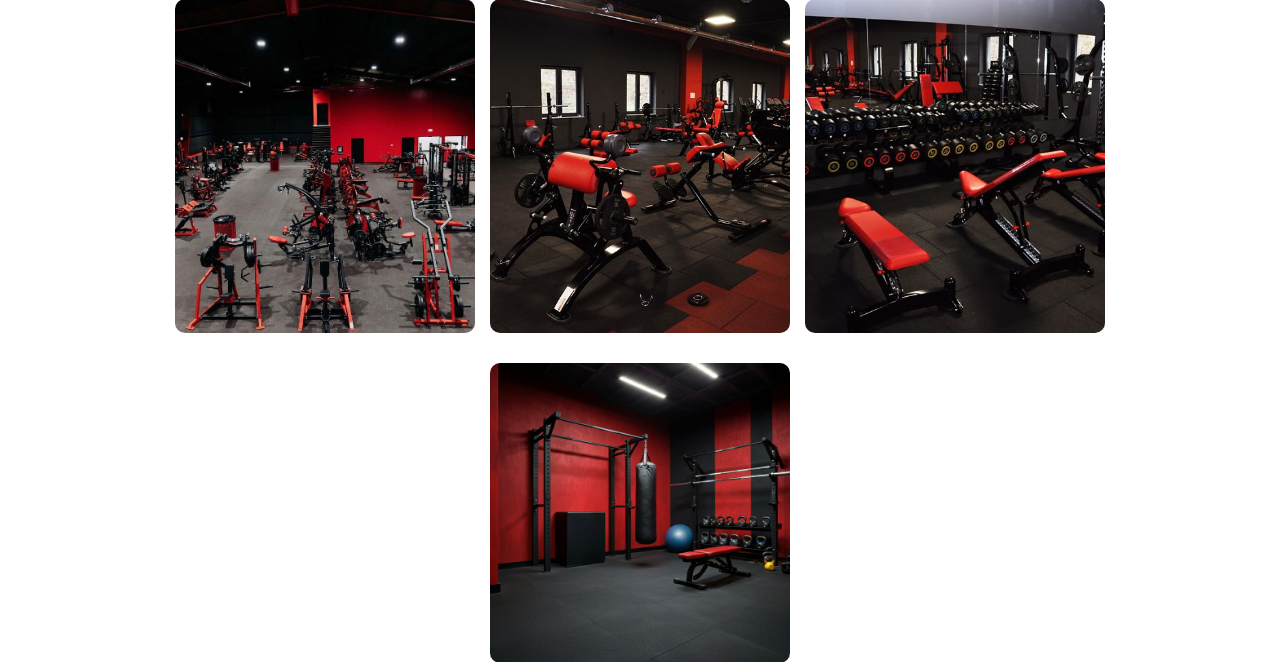
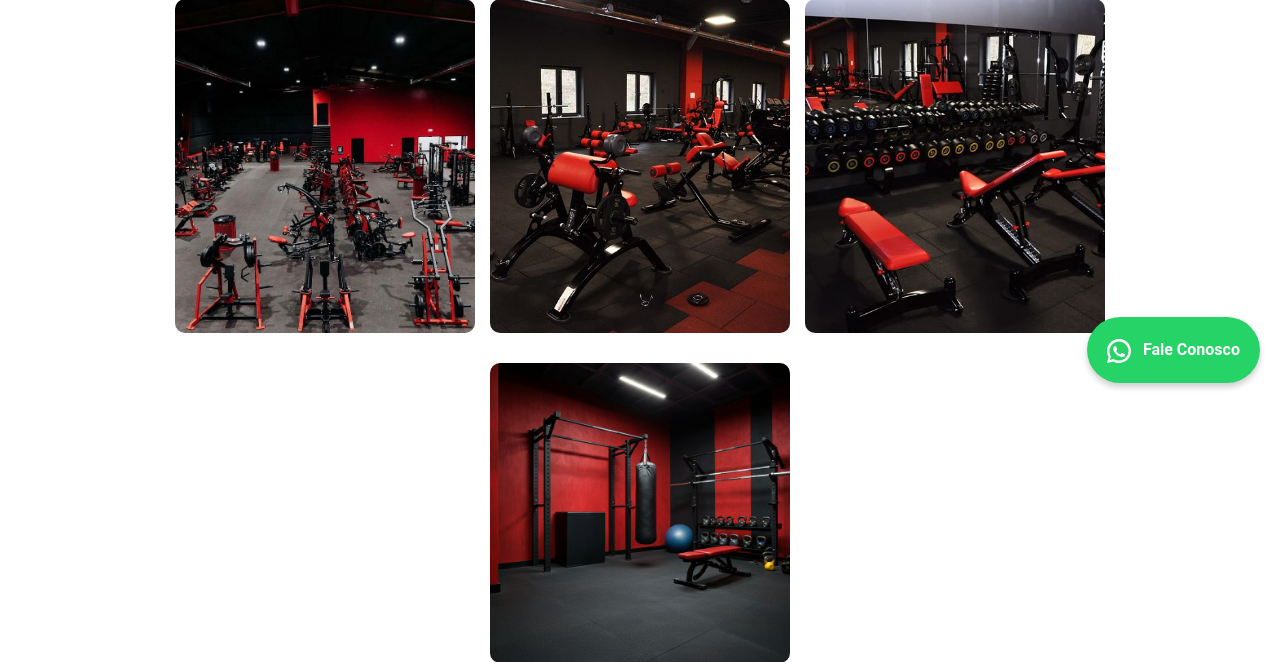
Before and after one commit to Samuel1-salc/Gyga-fit-gym, a PHP site: page /view/telaInicialAcademia.php in a window 1280 px wide. Shown: the part 397-1059 px from the top of the page. Run offline with PHP 8.4, Linux system fonts and the light colour scheme.

Commit message:
Feature que adiciona o botão Fale Conosco

```diff
--- a/view/style/inicial.css
+++ b/view/style/inicial.css
@@ -6,6 +6,25 @@
 
 h2, h3, p {
     text-align: center;
+}
+
+.whatsapp-button {
+    position: fixed;
+    bottom: 20px;
+    right: 20px;
+    background-color: #25D366;
+    color: white;
+    padding: 12px 20px;
+    border-radius: 50px;
+    text-decoration: none;
+    font-weight: bold;
+    box-shadow: 0 4px 6px rgba(0,0,0,0.2);
+    transition: background-color 0.3s ease;
+    z-index: 1000;
+}
+
+.whatsapp-button:hover {
+    background-color: #1ebe5d;
 }
 
 section p {
--- a/view/telaInicialAcademia.php
+++ b/view/telaInicialAcademia.php
@@ -55,12 +55,14 @@
 
 <!DOCTYPE html>
 <html lang="pt-BR">
+
 <head>
     <meta charset="UTF-8">
     <meta name="viewport" content="width=device-width, initial-scale=1.0">
     <title>Gyga Fit - Academia</title>
     <link rel="stylesheet" href="/Gyga-fit-gym/view/style/inicial.css">
 </head>
+
 <body>
     <header>
         <div class="logo">GYGA FIT
@@ -81,7 +83,8 @@
     <section id="sobre">
         <h2>Sobre a Gyga Fit</h2>
         <div class="descricao-sobre">
-            <p>A Gyga Fit é uma academia moderna com foco em bem-estar, performance e saúde. Unidades equipadas e profissionais qualificados.</p>
+            <p>A Gyga Fit é uma academia moderna com foco em bem-estar, performance e saúde. Unidades equipadas e
+                profissionais qualificados.</p>
         </div>
 
         <div class="imagens-sobre">
@@ -149,5 +152,17 @@
     <footer>
         <p>&copy; 2025 Gyga Fit - Todos os direitos reservados.</p>
     </footer>
+
+    <a href="https://api.whatsapp.com/send/?phone=%2B5561999426618&text=Ol%C3%A1%2C+Tenho+interesse+em+entrar+na+Gyga+Fit.+Me+passe+mais+informa%C3%A7%C3%B5es%21&type=phone_number&app_absent=0"
+        class="whatsapp-button" target="_blank" title="Fale conosco pelo WhatsApp">
+        <svg xmlns="http://www.w3.org/2000/svg" fill="white" viewBox="0 0 24 24" width="24" height="24"
+            style="vertical-align: middle; margin-right: 8px;">
+            <path
+                d="M20.52 3.48A11.867 11.867 0 0 0 12 0C5.373 0 0 5.373 0 12c0 2.113.553 4.178 1.6 6.017L0 24l6.154-1.578A11.952 11.952 0 0 0 12 24c6.627 0 12-5.373 12-12 0-3.19-1.24-6.188-3.48-8.52zM12 21.6a9.556 9.556 0 0 1-5.017-1.422l-.36-.214-3.654.936.973-3.56-.234-.37A9.514 9.514 0 0 1 2.4 12C2.4 6.93 6.93 2.4 12 2.4S21.6 6.93 21.6 12 17.07 21.6 12 21.6zm5.25-6.72c-.288-.144-1.71-.843-1.976-.94-.266-.097-.46-.144-.655.144-.195.288-.75.94-.92 1.134-.17.195-.34.22-.627.073a7.637 7.637 0 0 1-2.242-1.381 8.48 8.48 0 0 1-1.575-1.932c-.17-.288-.018-.444.127-.585.13-.13.288-.34.432-.51.14-.17.18-.29.27-.48.088-.195.044-.366-.022-.51-.066-.144-.655-1.577-.9-2.16-.237-.57-.48-.493-.66-.503l-.56-.01c-.192 0-.505.073-.77.366-.264.293-1.01.99-1.01 2.418 0 1.428 1.034 2.806 1.178 2.998.144.195 2.035 3.11 4.938 4.368.69.297 1.23.475 1.65.608.693.22 1.32.19 1.818.116.555-.083 1.71-.697 1.954-1.37.24-.673.24-1.25.168-1.37-.07-.12-.26-.195-.548-.34z" />
+        </svg>
+        Fale Conosco
+    </a>
+
 </body>
+
 </html>
```
